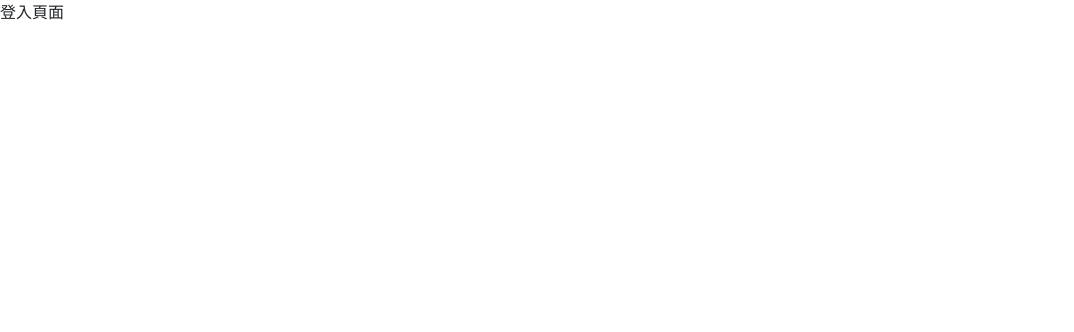
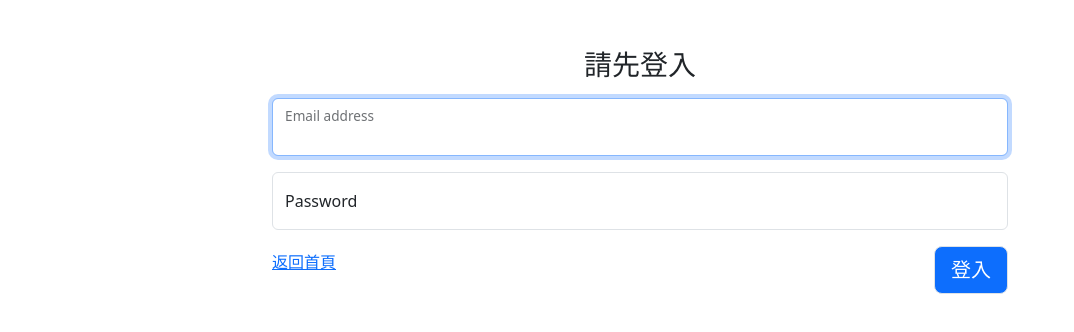
Before and after one commit to Yuna1002/vueW67, a Vue app: page /login in a window 1280 px wide. Shown: the top 332 px of the page, without its empty margins (0-1074 px from the left). Built offline with nearby package versions, Linux system fonts and the light colour scheme.

Commit message:
登入驗證

```diff
--- a/src/views/LoginView.vue
+++ b/src/views/LoginView.vue
@@ -1 +1,74 @@
-<template>登入頁面</template>
+<template>
+  <div class="container">
+    <div class="row justify-content-center mt-5">
+      <h1 class="h3 mb-3 font-weight-normal text-center">請先登入</h1>
+      <div class="col-8">
+        <form id="form" class="form-signin" @submit.prevent="login">
+          <div class="form-floating mb-3">
+            <input
+              type="email"
+              class="form-control"
+              id="username"
+              placeholder="name@example.com"
+              required
+              autofocus
+              v-model="user.username"
+            />
+            <label for="username">Email address</label>
+          </div>
+          <div class="form-floating">
+            <input
+              type="password"
+              class="form-control"
+              id="password"
+              placeholder="Password"
+              required
+              v-model="user.password"
+            />
+            <label for="password">Password</label>
+          </div>
+          <div class="d-flex align-items-center justify-content-between">
+            <RouterLink to="/">返回首頁</RouterLink>
+            <button class="btn btn-lg btn-primary mt-3 border" type="submit">
+              登入
+            </button>
+          </div>
+        </form>
+      </div>
+    </div>
+  </div>
+</template>
+<script>
+const { VITE_APP_URL } = import.meta.env;
+export default {
+  data() {
+    return {
+      user: {
+        username: "",
+        password: "",
+      },
+    };
+  },
+  methods: {
+    login() {
+      const data = {
+        username: this.user.username,
+        password: this.user.password,
+      };
+      this.$http
+        .post(`${VITE_APP_URL}/admin/signin`, data)
+        .then((res) => {
+          alert(res.data.message);
+          //將token、expired儲存在cookie
+          document.cookie = `yunaToken=${res.data.token}; expires=${new Date(
+            res.data.expired
+          )}`;
+          this.$router.push("/admin/products");
+        })
+        .catch((err) => {
+          alert(err.response.data.message);
+        });
+    },
+  },
+};
+</script>
--- a/src/views/admin/AdminProducts.vue
+++ b/src/views/admin/AdminProducts.vue
@@ -1 +1,8 @@
 <template>後台產品列表</template>
+<script>
+// const { VITE_APP_URL } = import.meta.env;
+export default {
+  methods: {},
+  mounted() {},
+};
+</script>
--- a/src/views/admin/DashboardView.vue
+++ b/src/views/admin/DashboardView.vue
@@ -25,13 +25,58 @@
           </div>
           <div class="navbar-nav">
             <RouterLink to="/" class="nav-link">前往前台</RouterLink>
-            <RouterLink to="/" class="nav-link">登出</RouterLink>
+            <a href="" class="nav-link" @click.prevent="logout">登出</a>
           </div>
         </div>
       </div>
     </nav>
 
     <hr />
-    <RouterView />
+    <RouterView v-if="successCheck" />
   </div>
 </template>
+<script>
+const { VITE_APP_URL } = import.meta.env;
+export default {
+  data() {
+    return {
+      successCheck: false,
+    };
+  },
+  methods: {
+    checkAccount() {
+      //從cookie取出token
+      const token = document.cookie.replace(
+        /(?:(?:^|.*;\s*)yunaToken\s*=\s*([^;]*).*$)|^.*$/,
+        "$1"
+      );
+      if (token) {
+        //將token放置hearders
+        this.$http.defaults.headers.common["Authorization"] = token;
+        this.$http
+          .post(`${VITE_APP_URL}/api/user/check`)
+          .then(() => {
+            this.successCheck = true;
+          })
+          .catch((err) => {
+            alert(err.response.data.message);
+            this.$router.push("/login");
+          });
+      } else {
+        alert("請先登入");
+        this.$router.push("/login");
+      }
+    },
+    logout() {
+      document.cookie = "yunaToken=;expires=;";
+      this.$http.post(`${VITE_APP_URL}/logout`).then((res) => {
+        alert(res.data.message);
+        this.$router.push("/");
+      });
+    },
+  },
+  mounted() {
+    this.checkAccount();
+  },
+};
+</script>
--- a/src/views/front/FrontView.vue
+++ b/src/views/front/FrontView.vue
@@ -21,7 +21,9 @@
             <RouterLink to="/carts" class="nav-link">購物車</RouterLink>
           </div>
           <div class="navbar-nav">
-            <RouterLink to="/login" class="nav-link">登入後台</RouterLink>
+            <RouterLink to="/admin/products" class="nav-link"
+              >前往後台</RouterLink
+            >
           </div>
         </div>
       </div>
```
